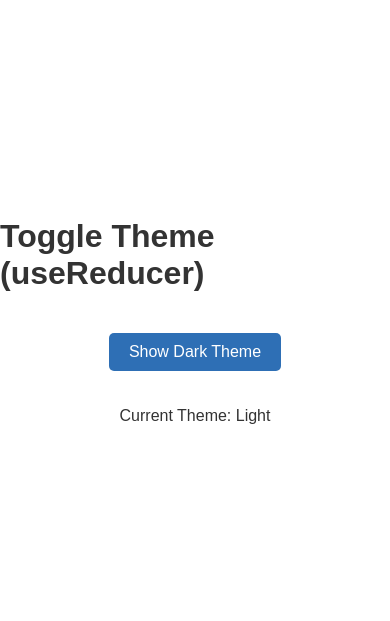
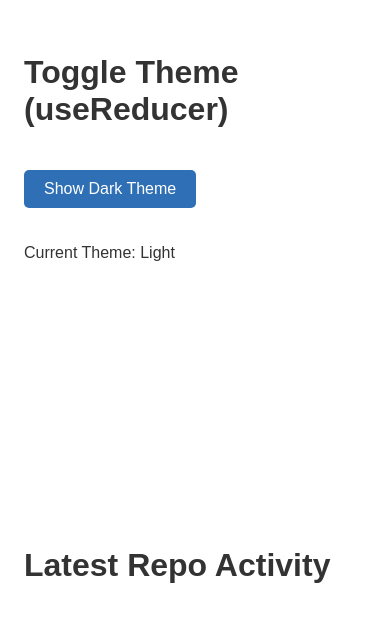
Before and after one commit to rbalogic/toggle-theme-reducer, a React (Vite) app: page / in a window 390 px wide. Shown: the part 103-724 px from the top of the page. Built offline with nearby package versions, Linux system fonts and the light colour scheme; no server answers.

Commit message:
feat: introduces new section to show GitHub events

```diff
--- a/src/App.jsx
+++ b/src/App.jsx
@@ -1,4 +1,5 @@
 import { useState } from "react";
+import Repos from "./Repos";
 
 const THEMES = {
   light: "Light",
@@ -30,6 +31,9 @@ const App = () => {
         </button>
         <p>Current Theme: {THEMES[theme.currTheme]}</p>
       </div>
+      <div className="container">
+        <Repos />
+      </div>
     </div>
   );
 };
--- /dev/null
+++ b/src/Repos.jsx
@@ -0,0 +1,39 @@
+import { useEffect, useState } from "react";
+
+const REPO_EVENTS_URL =
+  "https://api.github.com/repos/rbalogic/toggle-theme-reducer/events";
+
+const Repos = () => {
+  const [latestEvent, setLatestEvent] = useState(null);
+
+  useEffect(() => {
+    const fetchLatestEvent = async () => {
+      const response = await fetch(REPO_EVENTS_URL);
+      const events = await response.json();
+      setLatestEvent(events?.[0] ?? null);
+    };
+    fetchLatestEvent();
+  }, []);
+
+  return (
+    <div>
+      <h1>Latest Repo Activity</h1>
+      {latestEvent && (
+        <div>
+          <p>
+            <strong>Event:</strong> {latestEvent.type}
+          </p>
+          <p>
+            <strong>Actor:</strong> {latestEvent.actor?.login ?? "Unknown"}
+          </p>
+          <p>
+            <strong>When:</strong>{" "}
+            {new Date(latestEvent.created_at).toLocaleString()}
+          </p>
+        </div>
+      )}
+    </div>
+  );
+};
+
+export default Repos;
--- a/src/index.css
+++ b/src/index.css
@@ -19,19 +19,41 @@ body {
 /* This class now handles the theme application */
 .theme-wrapper {
   background-color: var(--bg-color);
+  display: flex;
+  flex-direction: row;
+  align-items: stretch;
+  justify-content: center;
+  gap: 24px;
   color: var(--text-color);
   transition: all 0.25s ease;
   min-height: 100vh;
   width: 100%;
+  padding: 24px;
+  box-sizing: border-box;
 }
 
 .container {
   display: flex;
   flex-direction: column;
-  align-items: center;
+  align-items: flex-start;
   justify-content: center;
-  height: 100vh;
+  flex: 1;
+  max-width: 560px;
+  min-height: calc(100vh - 48px);
   gap: 20px;
+}
+
+@media (max-width: 900px) {
+  .theme-wrapper {
+    flex-direction: column;
+    align-items: center;
+  }
+
+  .container {
+    width: 100%;
+    max-width: 720px;
+    min-height: auto;
+  }
 }
 
 button {
```
